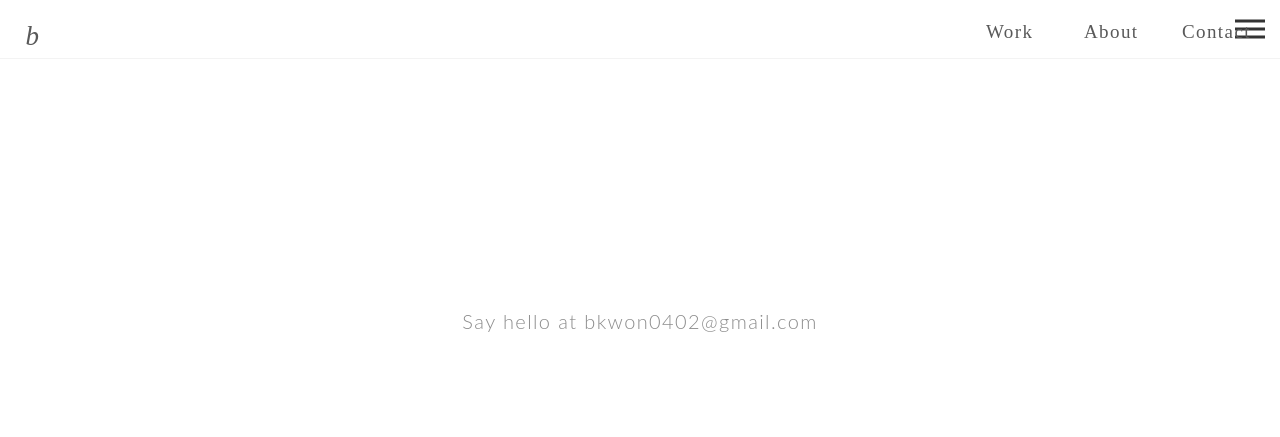
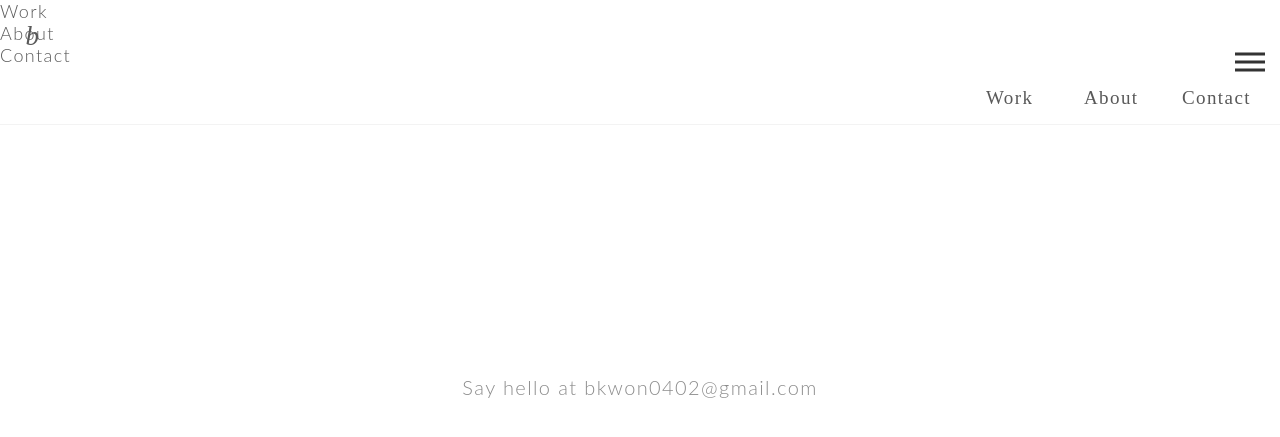
Before and after one commit to bkwon0402/bkwon0402.github.io, a Jekyll site: the page contact.html, which Jekyll copies as it is, in a window 1280 px wide. Shown: the top 437 px of the page. Built offline with Jekyll 4.4.1, drawn with Linux system fonts in a browser that asks for light colours; some web fonts are replaced.

Commit message:
css fixes

```diff
--- a/contact.html
+++ b/contact.html
@@ -50,6 +50,16 @@
                 <span></span>
                 <span></span>
             </a>
+            <div class="open_menu">
+            	<ul>
+            		<li>Work</li>
+            		<li>About</li>
+            		<li>Contact</li>
+
+            	</ul>
+
+
+            </div>
 
       <div class="nav">
         <ul>
--- a/styles/core.css
+++ b/styles/core.css
@@ -843,6 +843,10 @@ div.newsletterredesign {
     .menu_toggler span:last-child {
         margin-bottom: 0px;
     }
+    .open_menu{
+        font-size: 18px;
+
+    }
 .nav {
     height: 58px;
     margin: 0;
```
